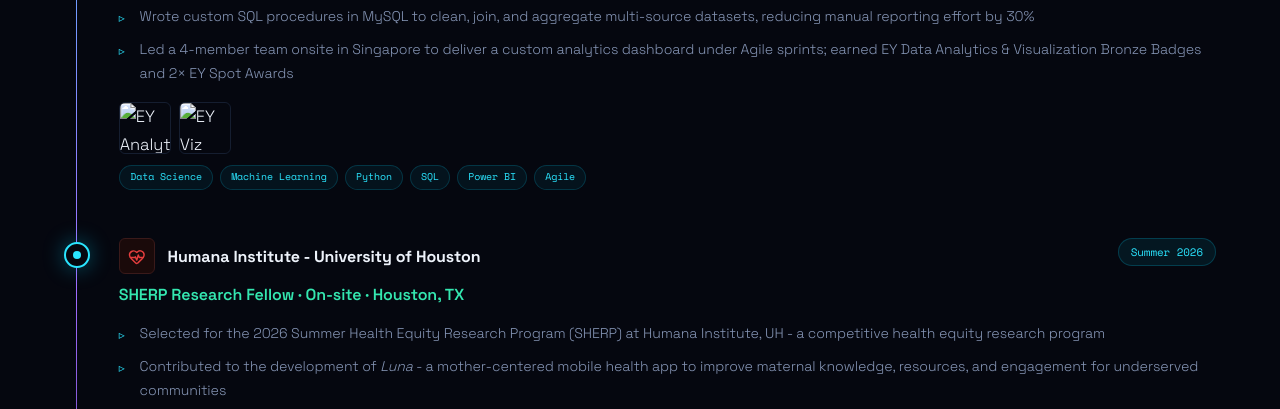
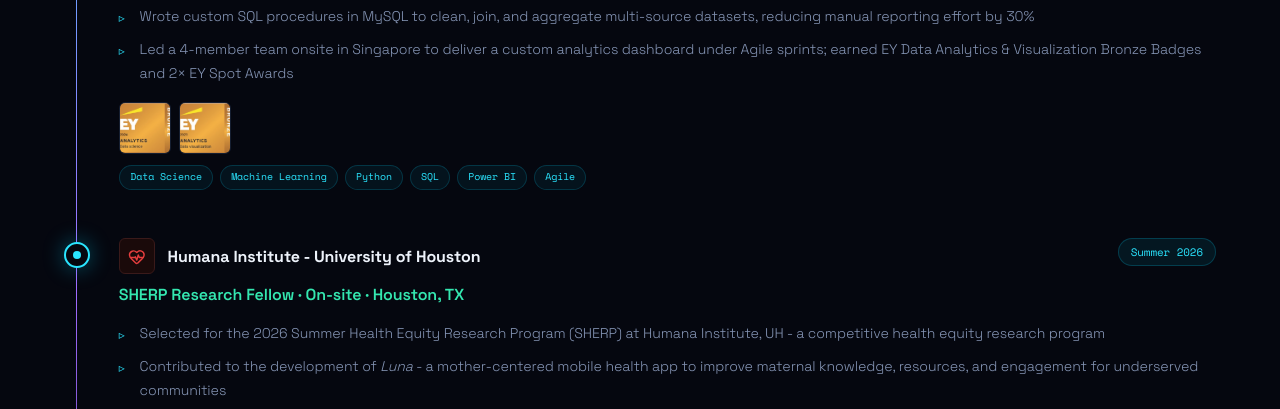
Before and after one commit to hima24/portfolio-hima, a website: page public/index.html in a window 1280 px wide. Shown: the part 4388-4797 px from the top of the page. Drawn offline with nearby package versions, Linux system fonts and the light colour scheme; animation ran at ten frames a second.

Commit message:
Update badge image file extensions from png to jpeg

```diff
--- a/public/index.html
+++ b/public/index.html
@@ -768,8 +768,8 @@
           <li>Led a 4-member team onsite in Singapore to deliver a custom analytics dashboard under Agile sprints; earned EY Data Analytics & Visualization Bronze Badges and 2× EY Spot Awards</li>
         </ul>
         <div style="display:flex;gap:0.5rem;margin-top:1rem;flex-wrap:wrap;">
-          <img src="badge-ey-analytics.png" alt="EY Analytics Badge" style="height:52px;width:52px;border-radius:6px;object-fit:cover;border:1px solid var(--border);cursor:pointer;" onclick="openLightbox(this.src)"/>
-          <img src="badge-ey-viz.png" alt="EY Viz Badge" style="height:52px;width:52px;border-radius:6px;object-fit:cover;border:1px solid var(--border);cursor:pointer;" onclick="openLightbox(this.src)"/>
+          <img src="badge-ey-analytics.jpeg" alt="EY Analytics Badge" style="height:52px;width:52px;border-radius:6px;object-fit:cover;border:1px solid var(--border);cursor:pointer;" onclick="openLightbox(this.src)"/>
+          <img src="badge-ey-viz.jpeg" alt="EY Viz Badge" style="height:52px;width:52px;border-radius:6px;object-fit:cover;border:1px solid var(--border);cursor:pointer;" onclick="openLightbox(this.src)"/>
         </div>
         <div style="display:flex;flex-wrap:wrap;gap:0.4rem;margin-top:0.7rem;">
           <span class="exp-skill-tag">Data Science</span>
```
